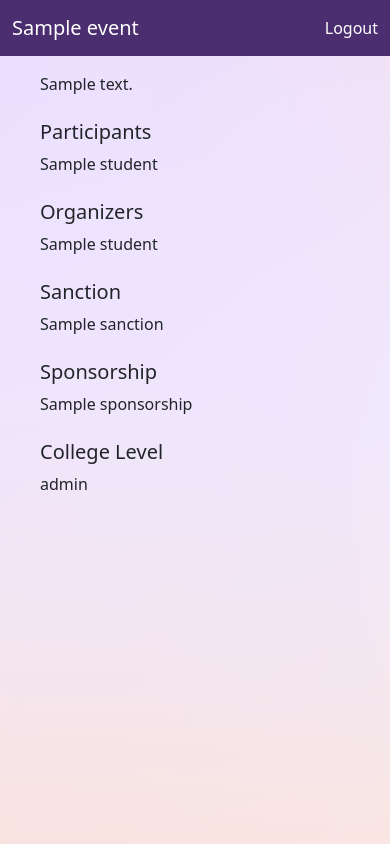
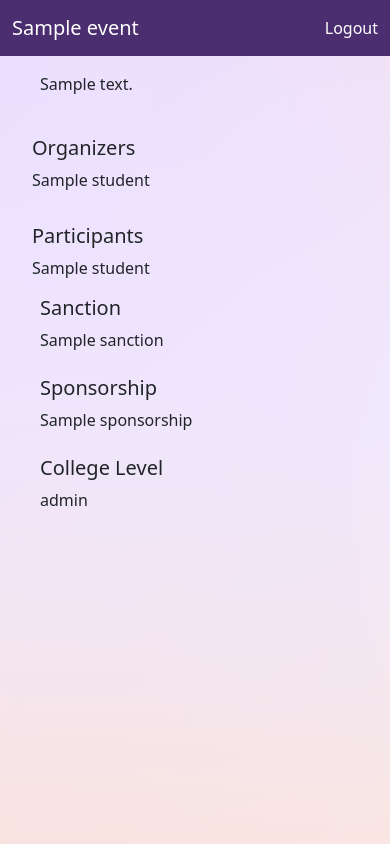
Before and after one commit to mineeshabrar/dsaapp, a Django app: template templates/event_view.html in a window 390 px wide. Run offline with Django 4.2, Linux system fonts and the light colour scheme; the template is opened without the code that fills it: most values are stand-ins (such as "Sample title", 1, 10 or a date in 2020); some libraries are stand-ins or nearby versions.

Commit message:
altered participants and organisers design in event_view page to be shown adjacent to each other

```diff
--- a/templates/event_view.html
+++ b/templates/event_view.html
@@ -28,21 +28,26 @@
       <div class="row gx-5">
         <p>{{ event.description }}</p>
         <br><br>
-        <h5>Participants</h5>
+        <div class="container">
+          <div class="row">
+            <div class="col-md-6 p-3">
+              <h5>Organizers</h5>
+        {% for student in event.event_organization %}
+        <a style="text-decoration: none;" class=" link-dark" href="/student/{{ student }}">
+          <li class="list-group-item">{{ student }}</li>
+        </a>
+        {% endfor %}
+            </div>
+            <div class="col-md-6 p-3">
+              <h5>Participants</h5>
         {% for student in event.event_participation %}
         <a style="text-decoration: none;" class=" link-dark" href="/student/{{ student }}">
           <li class="list-group-item">{{ student }}</li>
         </a>
         {% endfor %}
-        <br><br>
-        <h5>Organizers</h5>
-        {% for student in event.event_organization %}
-        <a style="text-decoration: none;" class=" link-dark" href="/student/{{ student }}">
-          <li class="list-group-item">{{ student }}</li>
-        </a>
-        {% endfor %}
-
-        <br><br>
+            </div>
+          </div>
+        </div>
         <h5>Sanction</h5>
         <p>{{ event.sanction }}</p>
 
```
